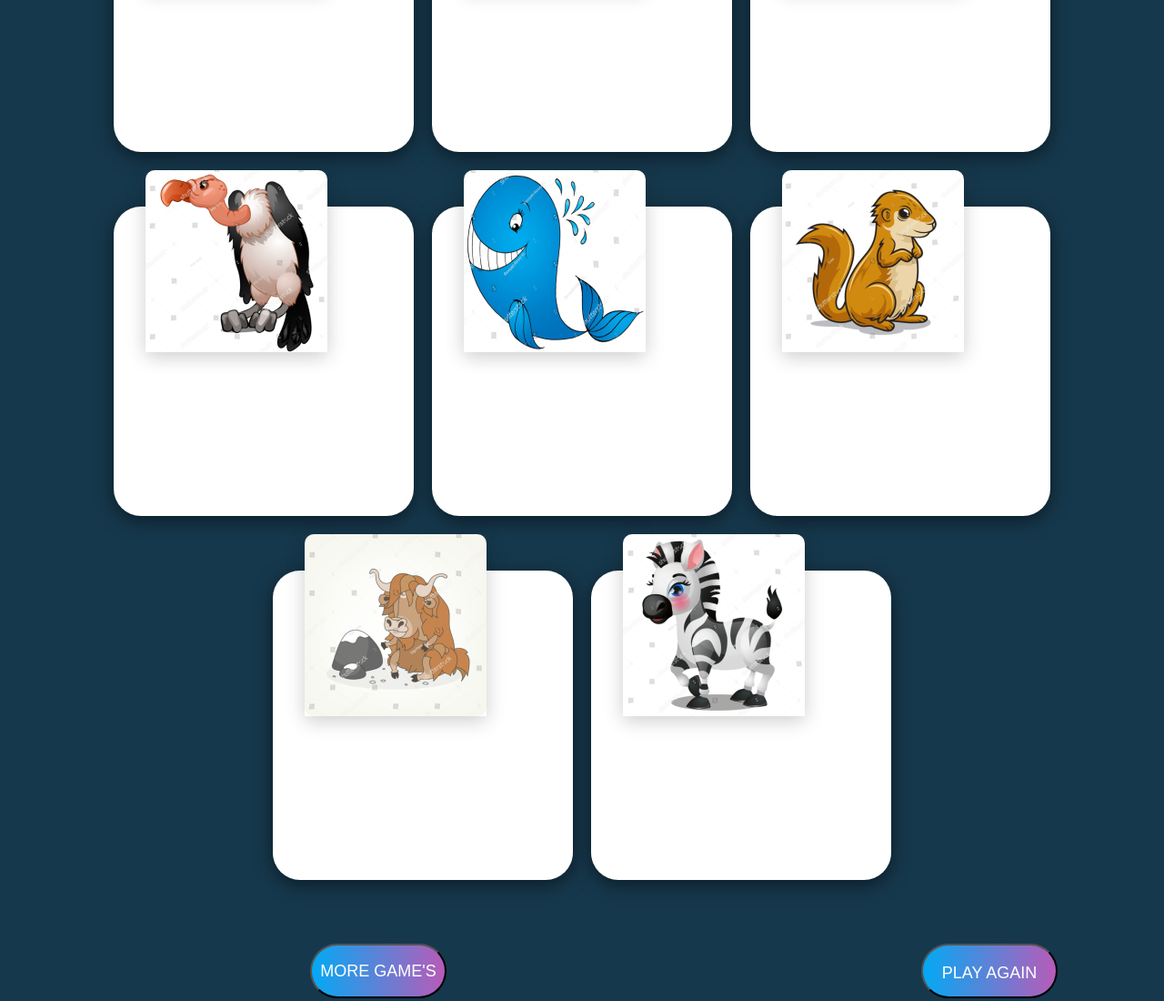
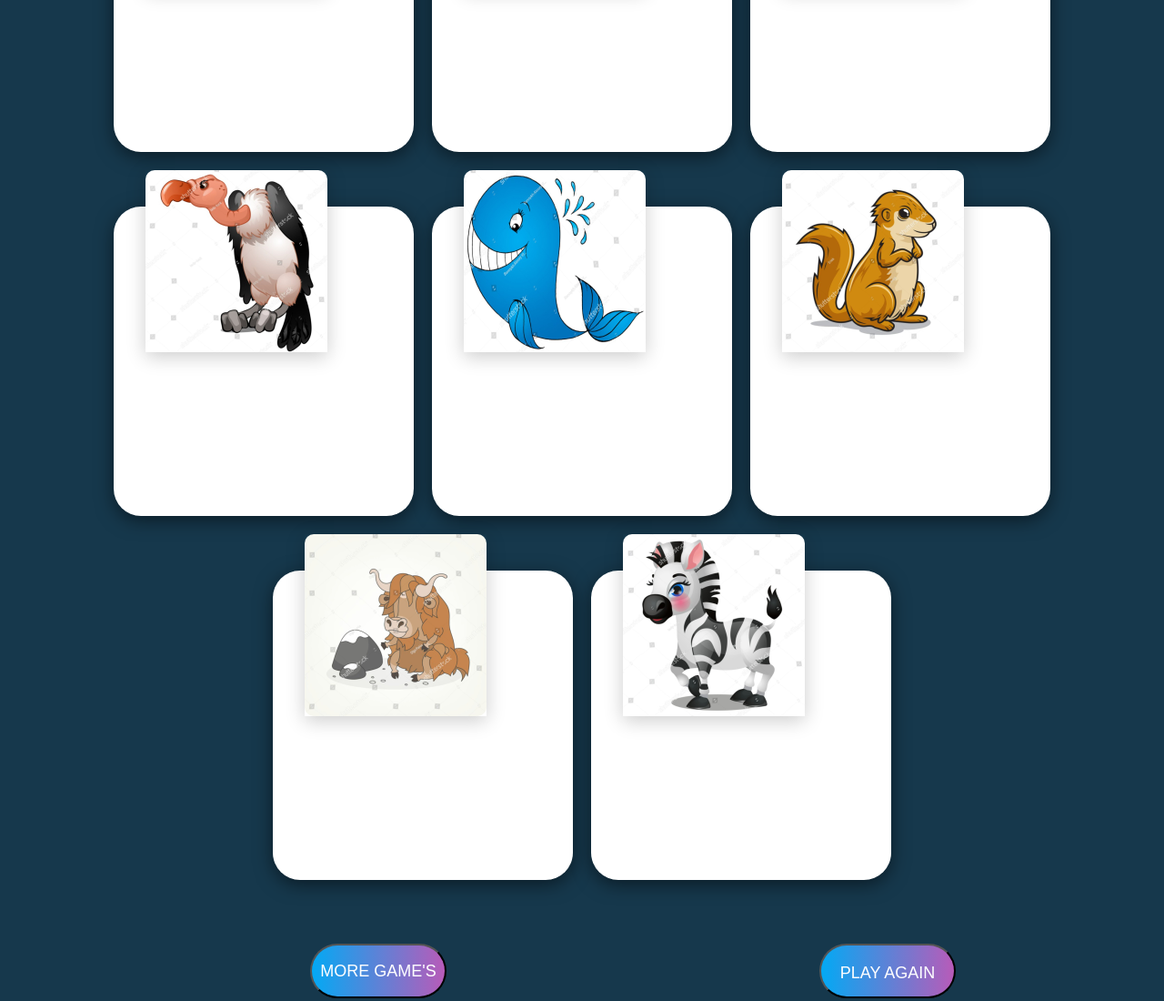
Before and after one commit to PriyamSeal/AniFinder, a plain HTML site: page neon.html in a window 1280 px wide. Shown: the part 2613-3713 px from the top of the page at 91% size. Drawn offline with Linux system fonts and the light colour scheme.

Commit message:
Update style.css

```diff
--- a/style.css
+++ b/style.css
@@ -138,7 +138,7 @@ body {
 .center-1 .btn-1 {
   position: absolute;
   top: 50%;
-  left: 150%;
+  left: 100%;
   transform: translate(-50%, 50%);
   width: 150px;
   height: 60px;
```
